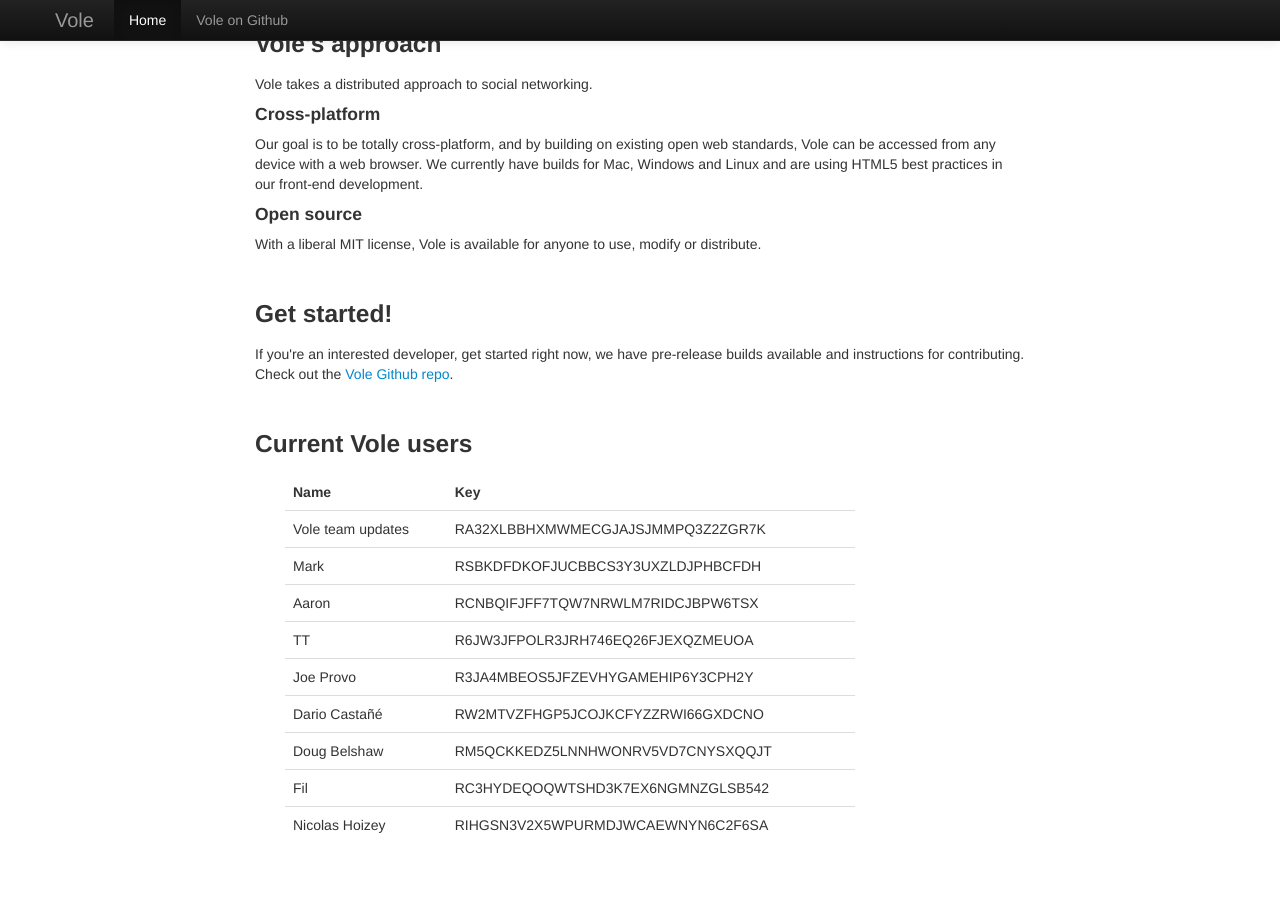
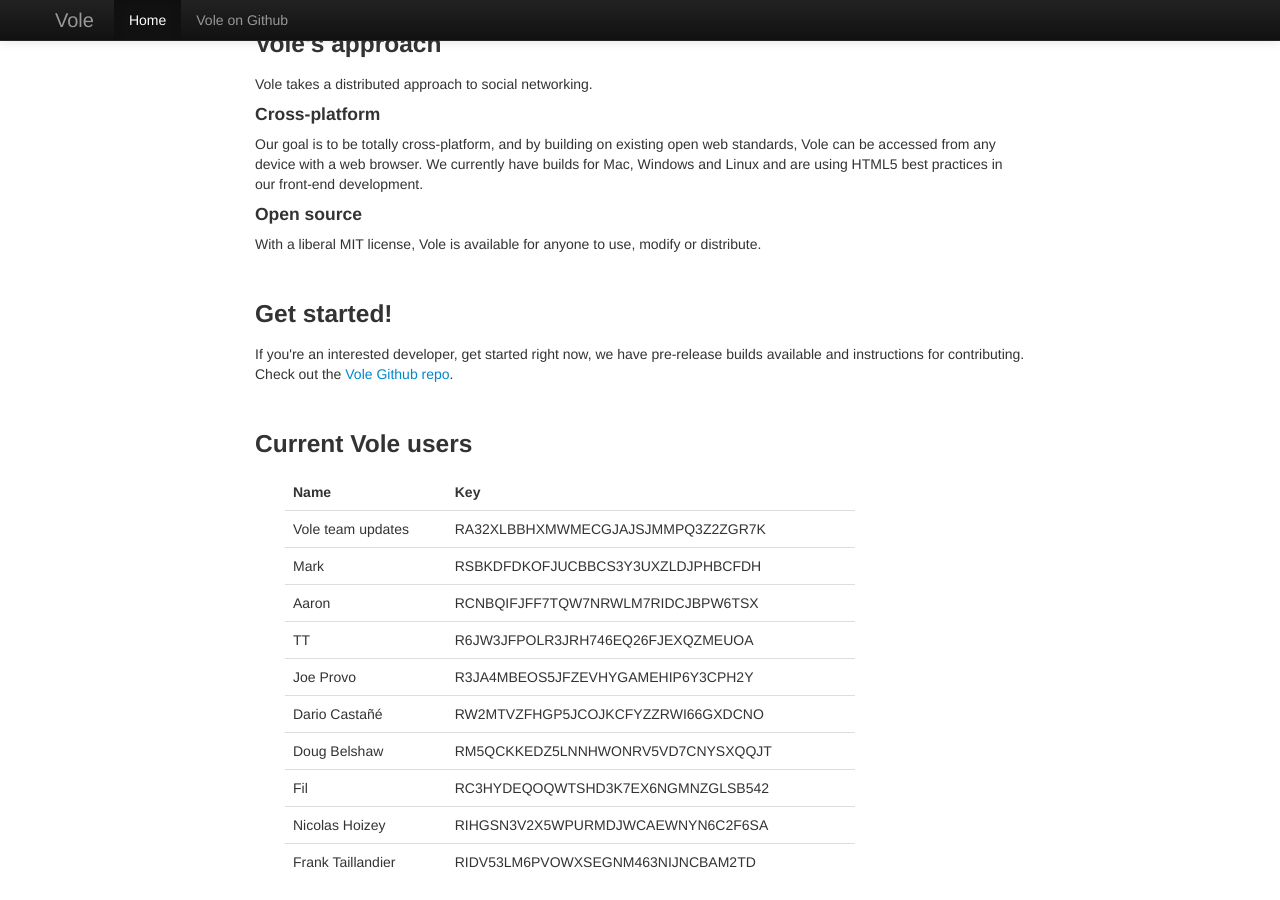
Before and after one commit to vole/vole.github.io, a Jekyll site: the page built from index.html, in a window 1280 px wide and 900 px high, scrolled down 1907 px. Built offline with Jekyll 4.4.1, drawn with Linux system fonts in a browser that asks for light colours; before the commit the page ends 2770 px from its top, so only the background shows below that.

Commit message:
Add Frank Taillandier key

```diff
--- a/index.html
+++ b/index.html
@@ -129,6 +129,10 @@
               <td>Nicolas Hoizey</td>
               <td>RIHGSN3V2X5WPURMDJWCAEWNYN6C2F6SA</td>
             </tr>
+            <tr>
+              <td>Frank Taillandier</td>
+              <td>RIDV53LM6PVOWXSEGNM463NIJNCBAM2TD</td>
+            </tr>
           </tbody>
         </table>
       </div>
```
